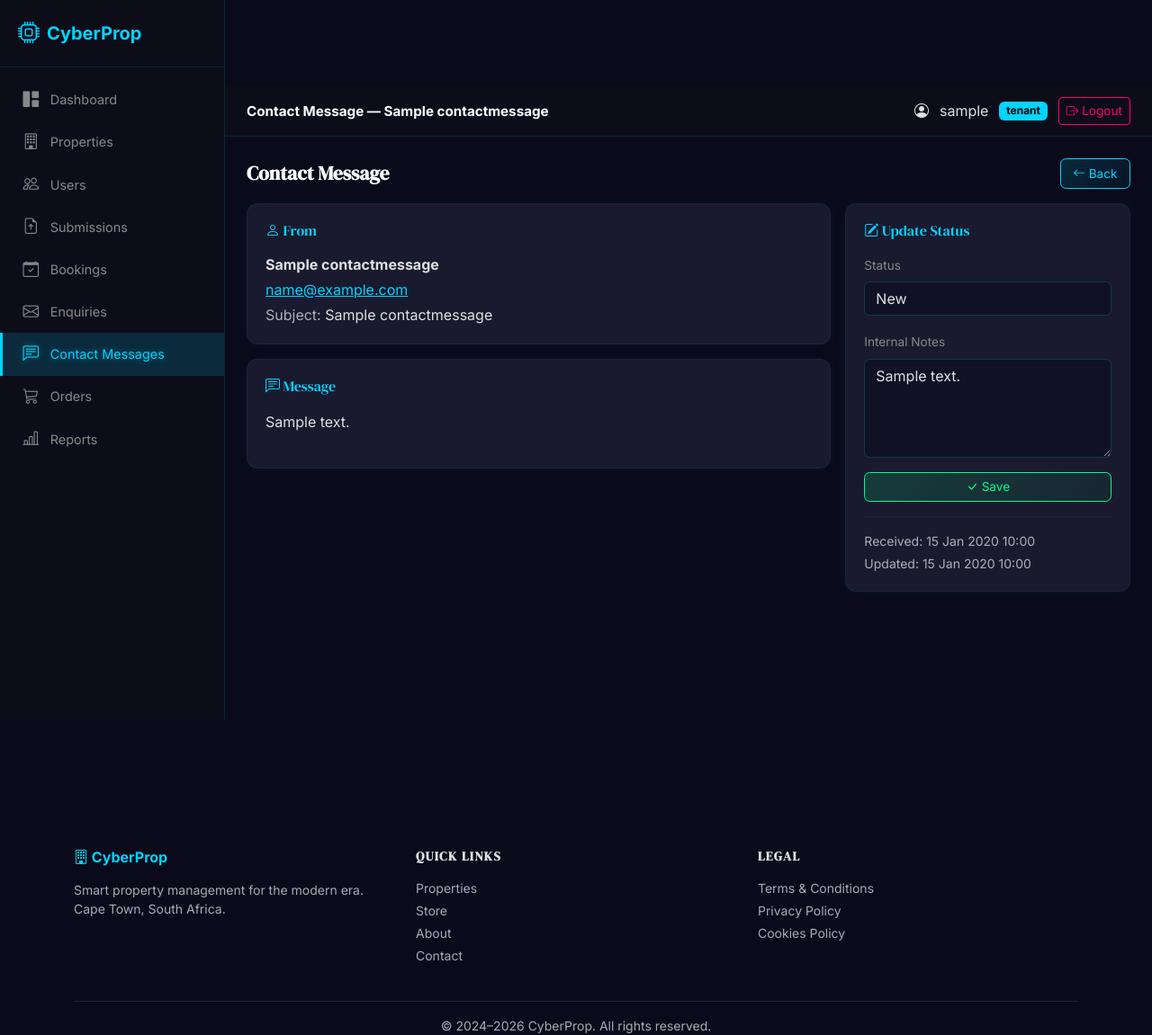
After one commit to AnnillTimothy/cyberprop, a Django app: page /dashboard/contact-messages/1/ in a window 1280 px wide. The commit adds this page. Shown: the whole page at 90% size. Run offline with Django 5.2, Linux system fonts and the light colour scheme; a user stored in the database is signed in; tables that the repository leaves empty hold one stand-in row (values such as "Sample post").

Commit message:
Fix CSRF, registration redirect, multi-image properties, contact form DB persistence, dashboard contact messages
Agent-Logs-Url: https://github.com/AnnillTimothy/cyberprop/sessions/c3fea458-0813-4797-9e44-b71cdda11434

Co-authored-by: AnnillTimothy <38249743+AnnillTimothy@users.noreply.github.com>

```diff
--- a/accounts/views.py
+++ b/accounts/views.py
@@ -14,7 +14,7 @@ def register_view(request):
             user = form.save()
             login(request, user)
             messages.success(request, 'Registration successful. Welcome to CyberProp!')
-            return redirect('dashboard:home')
+            return redirect('core:home')
     else:
         form = CustomUserCreationForm()
     return render(request, 'accounts/register.html', {'form': form})
--- a/dashboard/templates/dashboard/base_dashboard.html
+++ b/dashboard/templates/dashboard/base_dashboard.html
@@ -193,6 +193,8 @@
         <i class="bi bi-calendar-check"></i> Bookings</a>
       <a href="{% url 'dashboard:enquiry_list' %}" class="nav-link {% if 'enquiry' in request.resolver_match.url_name %}active{% endif %}">
         <i class="bi bi-envelope"></i> Enquiries</a>
+      <a href="{% url 'dashboard:contact_message_list' %}" class="nav-link {% if 'contact_message' in request.resolver_match.url_name %}active{% endif %}">
+        <i class="bi bi-chat-left-text"></i> Contact Messages</a>
       <a href="{% url 'dashboard:order_list' %}" class="nav-link {% if 'order' in request.resolver_match.url_name %}active{% endif %}">
         <i class="bi bi-cart3"></i> Orders</a>
       <a href="{% url 'dashboard:reports' %}" class="nav-link {% if request.resolver_match.url_name == 'reports' %}active{% endif %}">
--- /dev/null
+++ b/dashboard/templates/dashboard/contact_message_detail.html
@@ -0,0 +1,52 @@
+{% extends 'dashboard/base_dashboard.html' %}
+{% block page_title %}Contact Message — {{ contact_msg.name }}{% endblock %}
+{% block dashboard_content %}
+<div class="d-flex justify-content-between align-items-center mb-3">
+  <h5 class="page-title mb-0">Contact Message</h5>
+  <a href="{% url 'dashboard:contact_message_list' %}" class="btn-cyber"><i class="bi bi-arrow-left"></i> Back</a>
+</div>
+
+<div class="row g-3">
+  <div class="col-lg-8">
+    <div class="section-card mb-3">
+      <h6 style="color:var(--cyan)" class="mb-3"><i class="bi bi-person"></i> From</h6>
+      <p class="mb-1"><strong>{{ contact_msg.name }}</strong></p>
+      <p class="mb-1 text-muted"><a href="mailto:{{ contact_msg.email }}" style="color:var(--cyan)">{{ contact_msg.email }}</a></p>
+      {% if contact_msg.subject %}
+      <p class="mb-0"><span class="text-muted">Subject:</span> {{ contact_msg.subject }}</p>
+      {% endif %}
+    </div>
+
+    <div class="section-card mb-3">
+      <h6 style="color:var(--cyan)" class="mb-3"><i class="bi bi-chat-left-text"></i> Message</h6>
+      <p style="white-space:pre-line;line-height:1.8;">{{ contact_msg.message }}</p>
+    </div>
+  </div>
+
+  <div class="col-lg-4">
+    <div class="section-card">
+      <h6 style="color:var(--cyan)" class="mb-3"><i class="bi bi-pencil-square"></i> Update Status</h6>
+      <form method="post">
+        {% csrf_token %}
+        <div class="mb-3">
+          <label class="form-label">Status</label>
+          <select name="status" class="form-select">
+            {% for val, label in status_choices %}
+              <option value="{{ val }}" {% if contact_msg.status == val %}selected{% endif %}>{{ label }}</option>
+            {% endfor %}
+          </select>
+        </div>
+        <div class="mb-3">
+          <label class="form-label">Internal Notes</label>
+          <textarea name="admin_notes" class="form-control" rows="4" placeholder="Notes for your team…">{{ contact_msg.admin_notes }}</textarea>
+        </div>
+        <button type="submit" class="btn-cyber-green w-100"><i class="bi bi-check-lg"></i> Save</button>
+      </form>
+
+      <hr style="border-color:rgba(0,212,255,0.15);margin:1rem 0;">
+      <p class="mb-1 small text-muted">Received: {{ contact_msg.created_at|date:"d M Y H:i" }}</p>
+      <p class="mb-0 small text-muted">Updated: {{ contact_msg.updated_at|date:"d M Y H:i" }}</p>
+    </div>
+  </div>
+</div>
+{% endblock %}
--- a/dashboard/templates/dashboard/home.html
+++ b/dashboard/templates/dashboard/home.html
@@ -10,6 +10,7 @@
 <div class="row g-3 mb-4">
   <div class="col-lg-3 col-md-6"><div class="kpi-card" style="border-color:rgba(255,184,0,0.2)"><div class="d-flex justify-content-between align-items-center"><div><div class="kpi-num" style="color:var(--warn)">{{ pending_enquiries }}</div><div class="kpi-label">Pending Enquiries</div></div><div class="kpi-icon" style="color:var(--warn)"><i class="bi bi-envelope"></i></div></div></div></div>
   <div class="col-lg-3 col-md-6"><div class="kpi-card" style="border-color:rgba(0,255,136,0.2)"><div class="d-flex justify-content-between align-items-center"><div><div class="kpi-num" style="color:var(--green)">{{ total_orders }}</div><div class="kpi-label">Total Orders</div></div><div class="kpi-icon" style="color:var(--green)"><i class="bi bi-cart3"></i></div></div></div></div>
+  <div class="col-lg-3 col-md-6"><div class="kpi-card" style="border-color:rgba(138,43,226,0.2)"><div class="d-flex justify-content-between align-items-center"><div><div class="kpi-num" style="color:#bb86fc">{{ pending_contact_messages }}</div><div class="kpi-label">New Contact Messages</div></div><div class="kpi-icon" style="color:#bb86fc"><i class="bi bi-chat-left-text"></i></div></div></div></div>
 </div>
 <div class="row g-3">
   <div class="col-lg-6">
@@ -17,6 +18,7 @@
       <h6 style="color:var(--cyan)"><i class="bi bi-activity"></i> Recent Activity</h6>
       {% for b in recent_bookings %}<div class="activity-item"><i class="bi bi-calendar-check text-info"></i> <strong>{{ b.user.username }}</strong> booked viewing at <strong>{{ b.property.title }}</strong> <span class="text-muted small">{{ b.created_at|timesince }} ago</span></div>{% endfor %}
       {% for e in recent_enquiries %}<div class="activity-item"><i class="bi bi-envelope text-warning"></i> Enquiry from <strong>{{ e.name }}</strong> about <strong>{{ e.property.title }}</strong> <span class="text-muted small">{{ e.created_at|timesince }} ago</span></div>{% endfor %}
+      {% for cm in recent_contact_messages %}<div class="activity-item"><i class="bi bi-chat-left-text" style="color:#bb86fc"></i> Contact from <strong>{{ cm.name }}</strong>{% if cm.subject %} — {{ cm.subject }}{% endif %} <span class="badge badge-dim ms-1">{{ cm.get_status_display }}</span> <span class="text-muted small">{{ cm.created_at|timesince }} ago</span> <a href="{% url 'dashboard:contact_message_detail' cm.pk %}" class="ms-2 btn-cyber" style="padding:.15rem .5rem;font-size:.75rem;">View</a></div>{% endfor %}
     </div>
   </div>
   <div class="col-lg-6">
--- a/dashboard/urls.py
+++ b/dashboard/urls.py
@@ -20,4 +20,6 @@ urlpatterns = [
     path('orders/', views.order_admin_list, name='order_list'),
     path('orders/<int:pk>/', views.order_admin_detail, name='order_detail'),
     path('reports/', views.reports, name='reports'),
+    path('contact-messages/', views.contact_message_list, name='contact_message_list'),
+    path('contact-messages/<int:pk>/', views.contact_message_detail, name='contact_message_detail'),
 ]
--- a/dashboard/views.py
+++ b/dashboard/views.py
@@ -1,16 +1,20 @@
 from datetime import date
 from decimal import Decimal
 
+from django import forms as django_forms
+from django.contrib import messages as django_messages
 from django.contrib.auth.decorators import login_required
 from django.core.paginator import Paginator
 from django.db.models import Sum, Q, Count
+from django.forms import inlineformset_factory
 from django.http import HttpResponseForbidden, JsonResponse
 from django.shortcuts import render, redirect, get_object_or_404
 from django.utils import timezone
 from django.utils.text import slugify
 
 from accounts.models import CustomUser
-from properties.models import Property, Booking, Enquiry, PropertySubmission
+from core.models import ContactMessage
+from properties.models import Property, PropertyImage, Booking, Enquiry, PropertySubmission
 from management_app.models import (
     Expense, Income, MaintenanceRequest, CleaningSchedule, OwnerPayout,
 )
@@ -53,10 +57,12 @@ def dashboard_home(request):
     ).count()
     pending_enquiries = Enquiry.objects.filter(is_read=False).count()
     total_orders = Order.objects.count()
+    pending_contact_messages = ContactMessage.objects.filter(status='new').count()
 
     recent_bookings = Booking.objects.select_related('property', 'user').order_by('-created_at')[:5]
     recent_enquiries = Enquiry.objects.select_related('property').order_by('-created_at')[:5]
     recent_maintenance = MaintenanceRequest.objects.select_related('property').order_by('-created_at')[:5]
+    recent_contact_messages = ContactMessage.objects.order_by('-created_at')[:5]
 
     # Monthly income/expense data for charts (last 6 months)
     months_data = []
@@ -86,9 +92,11 @@ def dashboard_home(request):
         'pending_maintenance': pending_maintenance,
         'pending_enquiries': pending_enquiries,
         'total_orders': total_orders,
+        'pending_contact_messages': pending_contact_messages,
         'recent_bookings': recent_bookings,
         'recent_enquiries': recent_enquiries,
         'recent_maintenance': recent_maintenance,
+        'recent_contact_messages': recent_contact_messages,
         'months_data': months_data,
     }
     return render(request, 'dashboard/home.html', context)
@@ -161,35 +169,60 @@ def property_admin_list(request):
 @staff_required
 def property_admin_detail(request, pk):
     prop = get_object_or_404(Property, pk=pk)
+    ImageFormSet = inlineformset_factory(
+        Property, PropertyImage,
+        fields=['image', 'caption', 'is_primary'],
+        extra=3, can_delete=True,
+        widgets={
+            'caption': django_forms.TextInput(attrs={'class': 'form-control form-control-sm', 'placeholder': 'Caption (optional)'}),
+            'is_primary': django_forms.CheckboxInput(attrs={'class': 'form-check-input'}),
+        }
+    )
     if request.method == 'POST':
         form = PropertyAdminForm(request.POST, request.FILES, instance=prop)
-        if form.is_valid():
+        image_formset = ImageFormSet(request.POST, request.FILES, instance=prop, prefix='images')
+        if form.is_valid() and image_formset.is_valid():
             p = form.save(commit=False)
             if not p.slug:
                 p.slug = slugify(p.title)
             p.save()
+            image_formset.save()
+            django_messages.success(request, 'Property saved successfully.')
             return redirect('dashboard:property_detail', pk=pk)
     else:
         form = PropertyAdminForm(instance=prop)
+        image_formset = ImageFormSet(instance=prop, prefix='images')
 
     bookings = prop.bookings.all().order_by('-created_at')[:10]
     maintenance = prop.maintenance_requests.all().order_by('-created_at')[:10]
     incomes = prop.incomes.all().order_by('-date')[:10]
     expenses = prop.expenses.all().order_by('-date')[:10]
+    property_images = prop.images.all()
 
     return render(request, 'dashboard/property_detail_admin.html', {
-        'property': prop, 'form': form,
+        'property': prop, 'form': form, 'image_formset': image_formset,
         'bookings': bookings, 'maintenance': maintenance,
         'incomes': incomes, 'expenses': expenses,
+        'property_images': property_images,
     })
 
 
 @login_required
 @staff_required
 def property_admin_create(request):
+    ImageFormSet = inlineformset_factory(
+        Property, PropertyImage,
+        fields=['image', 'caption', 'is_primary'],
+        extra=3, can_delete=True,
+        widgets={
+            'caption': django_forms.TextInput(attrs={'class': 'form-control form-control-sm', 'placeholder': 'Caption (optional)'}),
+            'is_primary': django_forms.CheckboxInput(attrs={'class': 'form-check-input'}),
+        }
+    )
     if request.method == 'POST':
         form = PropertyAdminForm(request.POST, request.FILES)
-        if form.is_valid():
+        image_formset = ImageFormSet(request.POST, request.FILES, prefix='images')
+        if form.is_valid() and image_formset.is_valid():
             prop = form.save(commit=False)
             base_slug = slugify(prop.title)
             slug = base_slug
@@ -199,10 +232,13 @@ def property_admin_create(request):
                 n += 1
             prop.slug = slug
             prop.save()
+            image_formset.instance = prop
+            image_formset.save()
             return redirect('dashboard:property_list')
     else:
         form = PropertyAdminForm()
-    return render(request, 'dashboard/property_form.html', {'form': form, 'edit': False})
+        image_formset = ImageFormSet(prefix='images')
+    return render(request, 'dashboard/property_form.html', {'form': form, 'image_formset': image_formset, 'edit': False})
 
 
 @login_required
@@ -378,3 +414,41 @@ def reports(request):
         'pending_payouts': pending_payouts,
     }
     return render(request, 'dashboard/reports.html', context)
+
+
+
+# ─── Contact Messages ────────────────────────────────────────────────────────
+
+@login_required
+@staff_required
+def contact_message_list(request):
+    qs = ContactMessage.objects.all().order_by('-created_at')
+    status = request.GET.get('status', '')
+    if status:
+        qs = qs.filter(status=status)
+    paginator = Paginator(qs, 20)
+    page = paginator.get_page(request.GET.get('page'))
+    return render(request, 'dashboard/contact_message_list.html', {
+        'messages_qs': page, 'status': status,
+        'status_choices': ContactMessage.STATUS_CHOICES,
+    })
+
+
+@login_required
+@staff_required
+def contact_message_detail(request, pk):
+    msg = get_object_or_404(ContactMessage, pk=pk)
+    if request.method == 'POST':
+        new_status = request.POST.get('status')
+        admin_notes = request.POST.get('admin_notes', '').strip()
+        valid_statuses = [s[0] for s in ContactMessage.STATUS_CHOICES]
+        if new_status in valid_statuses:
+            msg.status = new_status
+        msg.admin_notes = admin_notes
+        msg.save()
+        django_messages.success(request, 'Contact message updated.')
+        return redirect('dashboard:contact_message_detail', pk=pk)
+    return render(request, 'dashboard/contact_message_detail.html', {
+        'contact_msg': msg,
+        'status_choices': ContactMessage.STATUS_CHOICES,
+    })
```
Also changed, not shown: core/admin.py (+9 -1 lines), core/models.py (+24 -0 lines), core/views.py (+9 -2 lines), cyberprop_project/settings.py (+9 -0 lines), dashboard/templates/dashboard/contact_message_list.html (added, +70 -0 lines), dashboard/templates/dashboard/property_detail_admin.html (+50 -0 lines), dashboard/templates/dashboard/property_form.html (+39 -0 lines), core/migrations/0002_add_contact_message.py (added), db.sqlite3.
